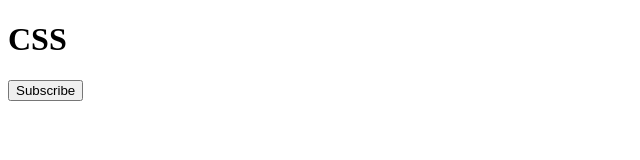
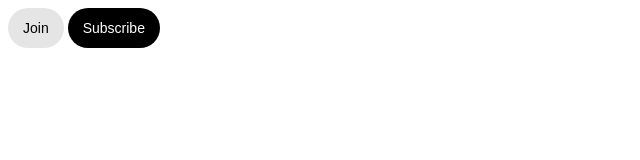
Before and after one commit to RamdlanFaqih/css-acaspace-fe, a plain HTML site: page index.html in a window 1280 px wide. Shown: the whole page, without its empty margins (0-640 px from the left). Drawn offline with Linux system fonts and the light colour scheme.

Commit message:
feat(intro-css): basic syntax

```diff
--- a/index.html
+++ b/index.html
@@ -1,13 +1,111 @@
 <!DOCTYPE html>
 <html lang="en">
+
 <head>
     <meta charset="UTF-8">
     <meta name="viewport" content="width=device-width, initial-scale=1.0">
     <title>CSS</title>
+
+    <style>
+        h1 {
+            color: red;
+        }
+
+        /* button {
+            height: 36px;
+            padding-left: 15px;
+            padding-right: 15px;
+            border-radius: 18px;
+            font-size: 14px;
+            background-color: black;
+            color: white;
+            border-style: none;
+            cursor: pointer;
+        } */
+
+        .secondary-button {
+            /* padding-top: 12px;
+            padding-right: 15px;
+            padding-bottom: 12px;
+            padding-left: 15px; */
+
+            /* shorthand vertical & horizontal */
+            padding: 12px 15px;
+
+            /* shorthand 4 arah */
+            /* padding: 12px 15px 12px 15px; */
+
+            border-radius: 20px;
+            font-size: 14px;
+            background: rgba(0, 0, 0, 0.1);
+            color: black;
+            border-style: none;
+            cursor: pointer;
+        }
+
+        .main-button {
+            padding-top: 12px;
+            padding-bottom: 12px;
+            padding-left: 15px;
+            padding-right: 15px;
+            border-radius: 20px;
+            font-size: 14px;
+            background: rgba(0, 0, 0, 1);
+            color: white;
+            border-style: none;
+            cursor: pointer;
+        }
+    </style>
 </head>
+
 <body>
-    <h1>CSS</h1>
+    <nav>
 
-    <button>Subscribe</button>
+    </nav>
+    <main id="">
+        <section class="left-section">
+            <div class="video-section" class="ngatur flexbox">
+
+            </div>
+            <div class="detail-section">
+                <div class="statistic-section">
+                    <div class="title"></div>
+                    <div class="account">
+                        <div class="account-left">
+                            <!-- TODO: Account Profile Section -->
+
+                            <!-- END TODO: Account Profile Section -->
+
+
+                            <!-- mulai dari penamaan dulu -->
+                            <!-- make sure pake bahasa inggris -->
+                            <button class="secondary-button">Join</button>
+                            <button class="main-button">Subscribe</button>
+                        </div>
+                        <div class="account-right">
+
+                        </div>
+                    </div>
+                    <div class="description">
+
+                    </div>
+                </div>
+                <div class="shop-section">
+
+                </div>
+                <div class="comments-section">
+
+                </div>
+            </div>
+        </section>
+        <section class="right-section">
+
+        </section>
+    </main>
+
+    <footer id="footer">
+
+    </footer>
 </body>
+
 </html>
--- a/style.css
+++ b/style.css
@@ -0,0 +1,3 @@
+body {
+    font-family: Arial, Helvetica, sans-serif;
+}
```
Also changed, not shown: input.html (added, +16 -0 lines).
